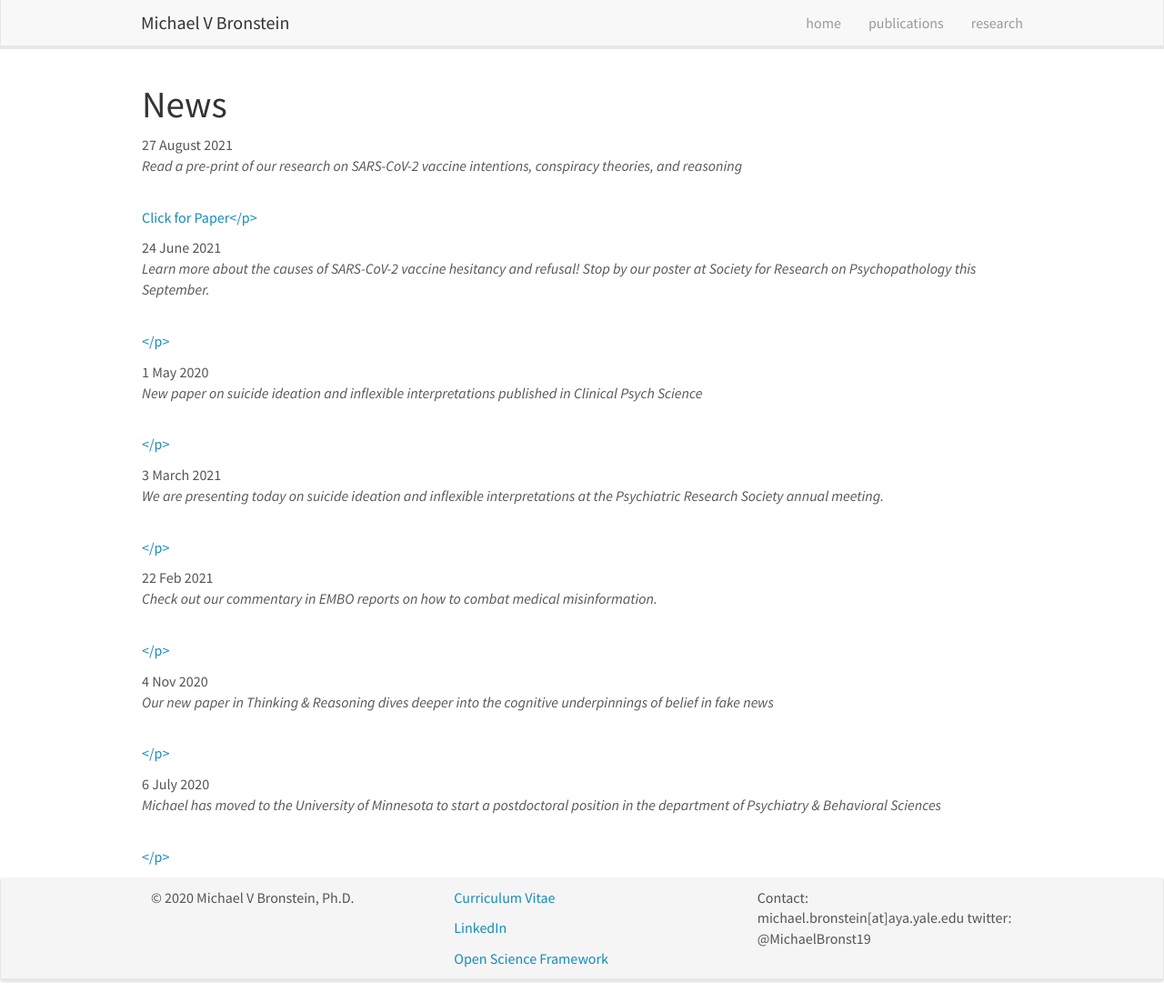
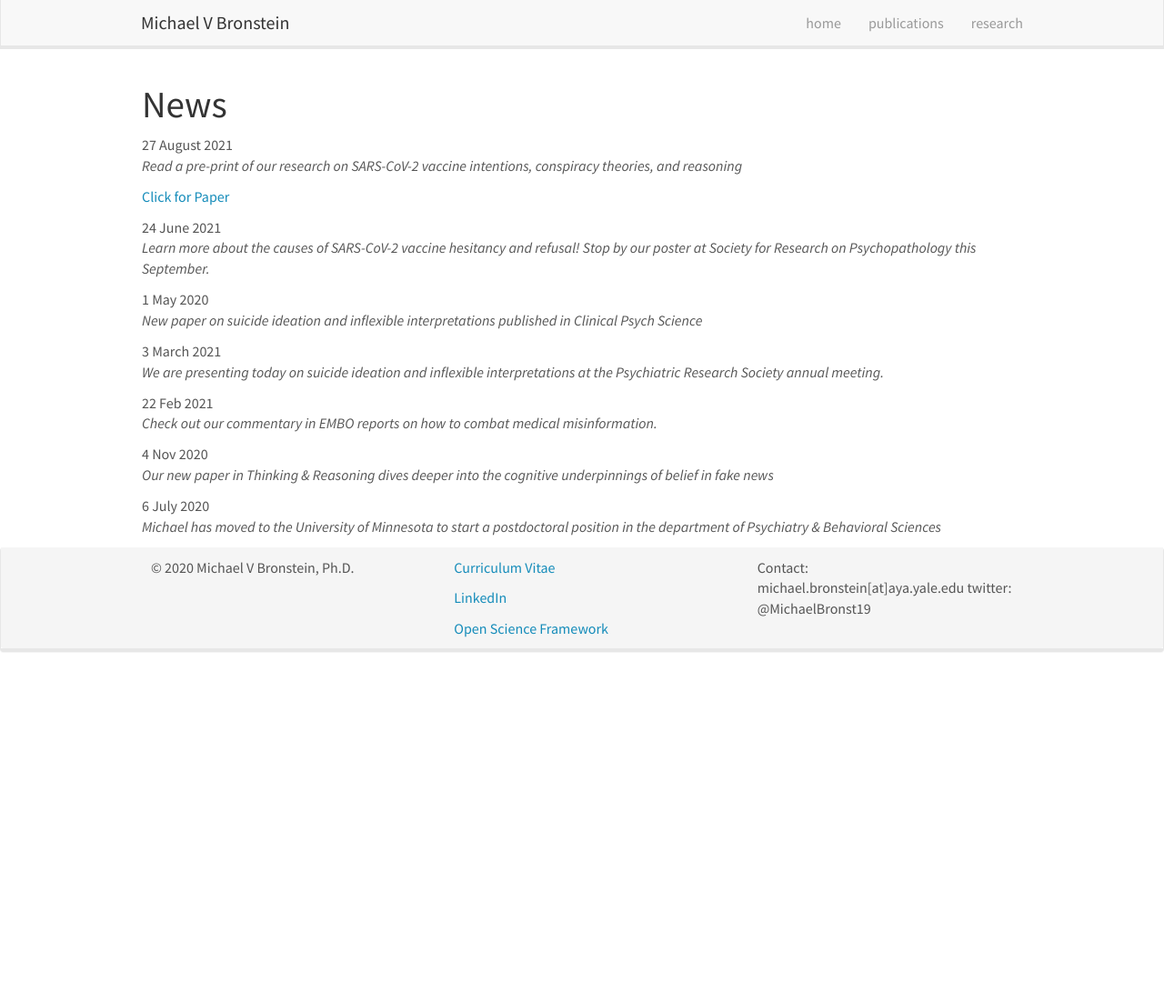
Before and after one commit to MichaelVBronstein/michaelvbronstein.github.io, a Jekyll site: the page built from _pages/allnews.md, in a window 1280 px wide and 1102 px high. Shown: the whole window at 91% size. Built offline with Jekyll 4.4.1, drawn with Linux system fonts in a browser that asks for light colours; nearby versions of some CDN libraries.

```diff
--- a/_pages/allnews.md
+++ b/_pages/allnews.md
@@ -11,6 +11,6 @@ permalink: /allnews.html
 {% for article in site.data.news %}
 <p>{{ article.date }} <br>
 <em>{{ article.headline }}</em></p>
-<br /><a href="{{ article.link.url }}">{{ article.link.display }}</p>
+<a href="{{ article.link.url }}">{{ article.link.display }}
 
 {% endfor %}
```
